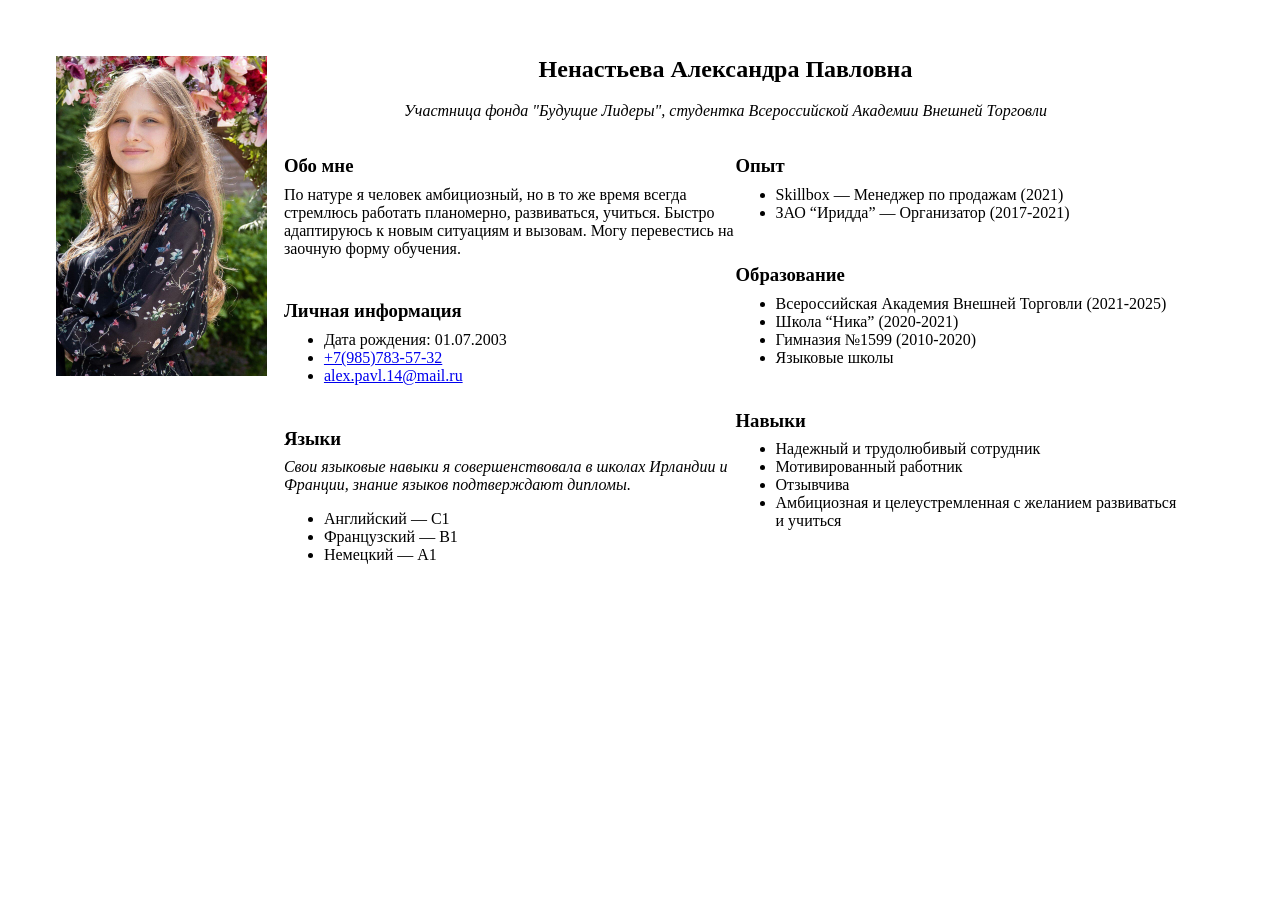
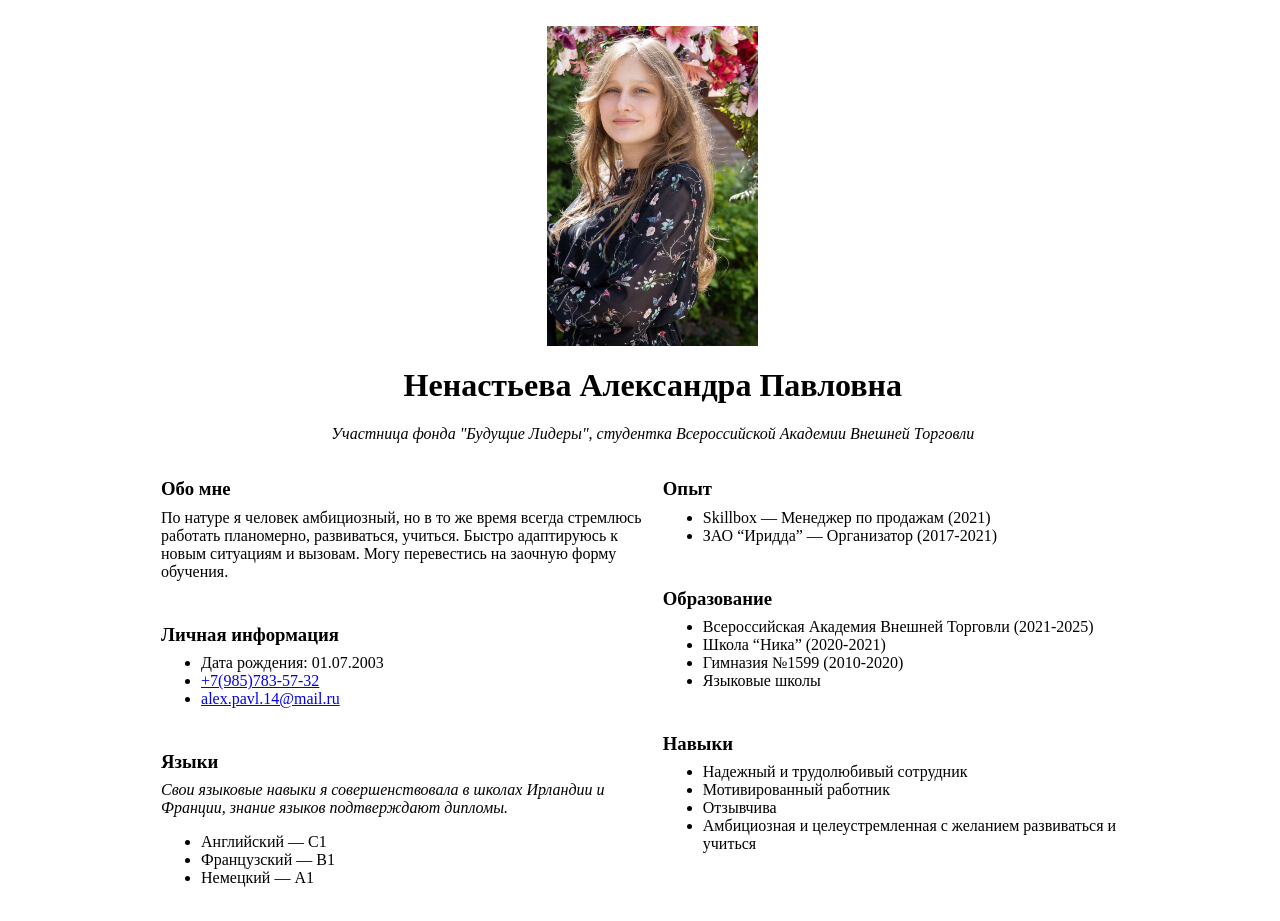
Before and after one commit to nenastyeva/nenastyeva.github.io, a plain HTML site: page index.html in a window 1280 px wide. Shown: the top 921 px of the page. Before the commit the page ends 800 px from the top, so only its background shows below. Drawn offline with Linux system fonts and the light colour scheme.

Commit message:
Update index.html

```diff
--- a/index.html
+++ b/index.html
@@ -1,10 +1,5 @@
-<section class="container">
-  <div class="lone">
-  	<div class="snpic">
-	<img src="https://raw.githubusercontent.com/nenastyeva/nenastyeva.github.io/main/sn.jpeg" width="211" height="320">
-</div>
-  </div>
-  <div class="ltwo">
+
+		<center><img src="https://raw.githubusercontent.com/nenastyeva/nenastyeva.github.io/main/sn.jpeg" width="211" height="320"></center>
   		<center><h1 id="-">Ненастьева Александра Павловна</h2></center>
 		<center><p><em>Участница фонда "Будущие Лидеры", студентка Всероссийской Академии Внешней Торговли</p></em></center>
 
@@ -62,11 +57,6 @@
   </div>
 </section>
 
- </div>
-</section>
-
-
-
 <style>
 .snpic {
 	padding: 20px}
@@ -100,6 +90,8 @@ body {
     padding-left: 2%;
 }
 
+
+
 h3 {
   line-height: 10%;
 }
```
